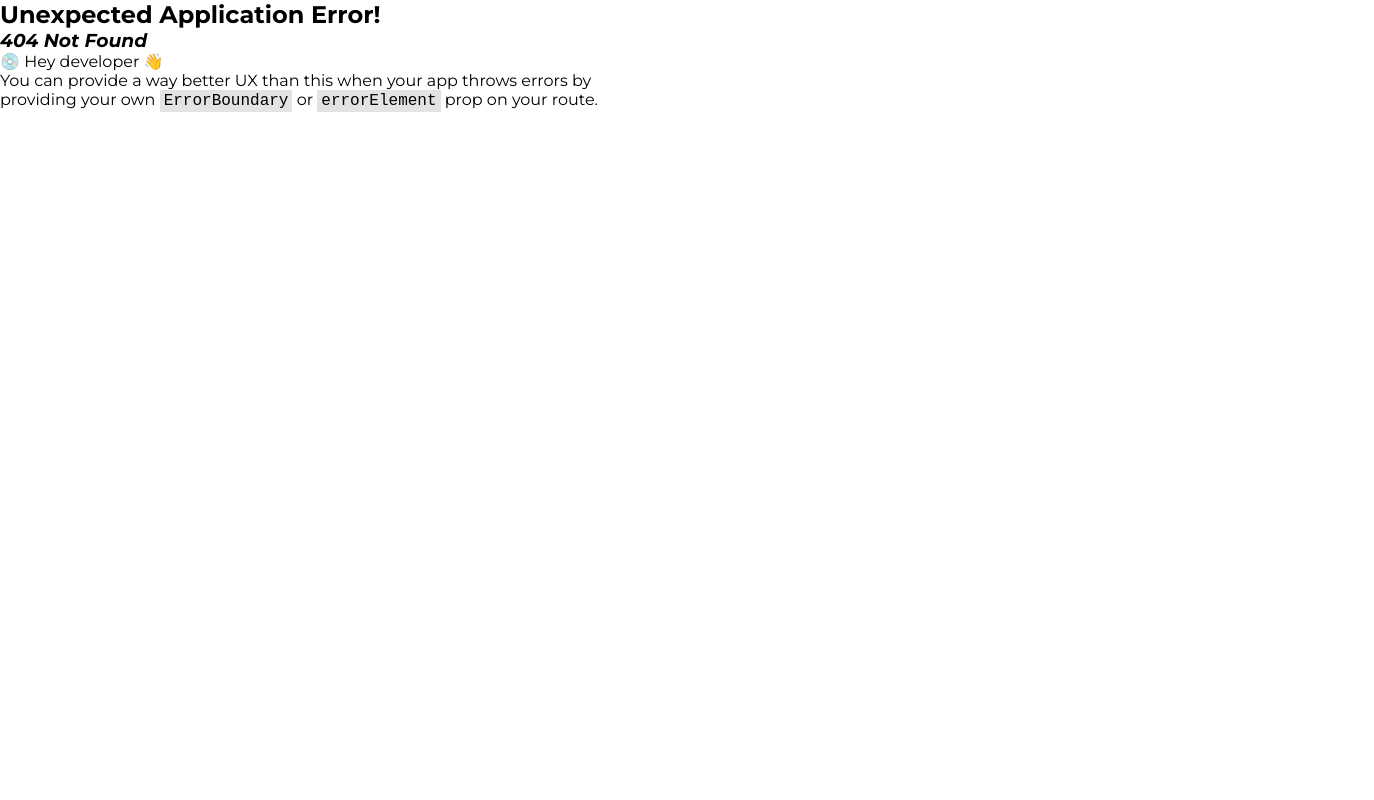
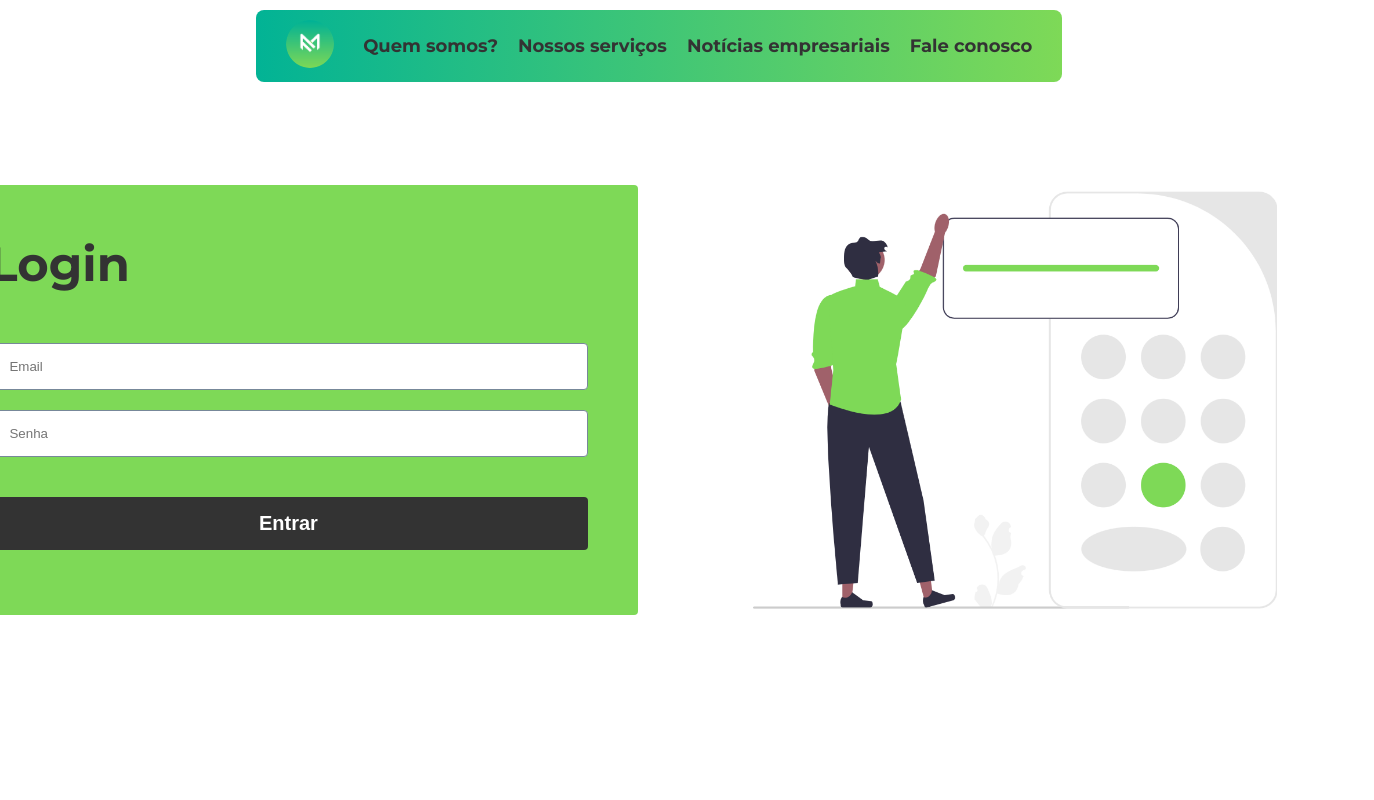
Before and after one commit to MariaJuliaAS/mettaContabilidade, a React (Vite) app: page /addNewsAuth in a window 1280 px wide. Before the commit this address had no page. Shown: the top 800 px of the page, 1374 px wide, since content can reach past the window. Built offline with nearby package versions, Linux system fonts and the light colour scheme; no server answers.

Commit message:
Adicionando página de login para o administrador entrar na área de publicar notifica

```diff
--- a/src/components/addNewsForm/index.tsx
+++ /dev/null
@@ -1,26 +0,0 @@
-import styles from '../../styles/addNewsForm.module.css';
-
-export function AddNewsForm() {
-    return (
-        <section className={styles.addNewsFormContainer}>
-            <div className={styles.addNewsContent}>
-                <h1>Adicionar notícia</h1>
-
-                <form className={styles.form}>
-                    <input
-                        type="text"
-                        placeholder='Título da notícia'
-                    />
-                    <textarea
-                        name="news"
-                        id="news"
-                        rows={10}
-                        cols={50}
-                        placeholder='Notícia'
-                    />
-                    <button>Publicar notícia</button>
-                </form>
-            </div>
-        </section>
-    )
-}
--- a/src/components/header/index.tsx
+++ b/src/components/header/index.tsx
@@ -19,7 +19,7 @@ export function Header() {
 
     }, [])
 
-    const headerLocation = location.pathname === '/addNews';
+    const headerLocation = location.pathname === '/addNews' || location.pathname === "/addNewsAuth";
 
     return (
         <header className={isScrolled || headerLocation ? styles.headerContainerScrolled : styles.headerContainer}
--- a/src/pages/addNews/index.tsx
+++ b/src/pages/addNews/index.tsx
@@ -1,9 +1,76 @@
-import { AddNewsForm } from "../../components/addNewsForm"
+import styles from '../../styles/addNews.module.css';
+import { useState, useEffect } from 'react';
+import { addDoc, collection } from 'firebase/firestore';
+import { db } from '../../services/firebaseConnection';
+import { onAuthStateChanged } from 'firebase/auth';
+import { auth } from '../../services/firebaseConnection';
+import { useNavigate } from 'react-router-dom';
+
+interface NewsProps {
+    title: string;
+    news: string;
+}
 
 export function AddNews() {
+    const navigate = useNavigate()
+    const [newsInput, setNewsInput] = useState<NewsProps>({
+        title: "",
+        news: ""
+    })
+
+    useEffect(() => {
+        onAuthStateChanged(auth, (user) => {
+            if (!user) {
+                navigate("/addNewsAuth", { replace: true })
+            }
+        })
+    }, [])
+
+    async function handleAddNews(event: React.FormEvent) {
+        event.preventDefault()
+
+        await addDoc(collection(db, "news"), newsInput)
+            .then(() => {
+                alert("Noticia adicionada")
+                setNewsInput({
+                    title: "",
+                    news: ""
+                })
+            })
+            .catch((error) => {
+                console.log("erro ao adicionar tarefa, " + error)
+            })
+    }
+
+
     return (
-        <main>
-            <AddNewsForm />
+        <main className={styles.addNewsFormContainer}>
+            <section className={styles.addNewsContent}>
+
+                <h1>Adicionar notícia</h1>
+
+                <form className={styles.form} onSubmit={handleAddNews}>
+                    <input
+                        type="text"
+                        placeholder='Título da notícia'
+                        value={newsInput?.title}
+                        onChange={(e) => setNewsInput(prev => ({ ...prev, title: e.target.value }))}
+                        required
+                    />
+                    <textarea
+                        name="news"
+                        id="news"
+                        rows={10}
+                        cols={50}
+                        placeholder='Notícia'
+                        value={newsInput?.news}
+                        onChange={(e) => setNewsInput(prev => ({ ...prev, news: e.target.value }))}
+                        required
+                    />
+                    <button type='submit'>Publicar notícia</button>
+                </form>
+
+            </section>
         </main>
     )
 }
--- /dev/null
+++ b/src/pages/addNewsAuth/index.tsx
@@ -0,0 +1,63 @@
+import styles from "../../styles/addNewsAuth.module.css";
+import { useState } from "react";
+import { signInWithEmailAndPassword } from "firebase/auth";
+import { auth } from "../../services/firebaseConnection";
+import { useNavigate } from "react-router-dom";
+import imgCalculator from "../../assets/undraw_calculator_21hp.png";
+
+interface AuthProps {
+    email: string;
+    password: string;
+}
+
+export function AddNewsAuth() {
+    const navigate = useNavigate()
+    const [authInput, setAuthInput] = useState<AuthProps>({
+        email: "",
+        password: ""
+    })
+
+    async function login(event: React.FormEvent) {
+        event.preventDefault()
+
+        await signInWithEmailAndPassword(auth, authInput.email, authInput.password)
+            .then(() => {
+                alert("usuário logado")
+                navigate("/addNews", { replace: true })
+            })
+            .catch((error) => {
+                console.log("Erro ao logar usuário: " + error)
+            })
+    }
+
+    return (
+        <main className={styles.addNewsAuthContainer}>
+            <section className={styles.addNewsAuthContent}>
+
+                <div className={styles.loginArea}>
+                    <h1>Login</h1>
+                    <form onSubmit={login}>
+                        <input
+                            type="text"
+                            placeholder="Email"
+                            value={authInput.email}
+                            onChange={(e) => setAuthInput(prev => ({ ...prev, email: e.target.value }))}
+                        />
+                        <input
+                            type="password"
+                            placeholder="Senha"
+                            value={authInput.password}
+                            onChange={(e) => setAuthInput(prev => ({ ...prev, password: e.target.value }))}
+                        />
+                        <button type="submit">Entrar</button>
+                    </form>
+                </div>
+
+                <div className={styles.imgArea}>
+                    <img src={imgCalculator} alt="Desenho de calculadora" />
+                </div>
+
+            </section>
+        </main>
+    )
+}
--- a/src/router.tsx
+++ b/src/router.tsx
@@ -1,6 +1,7 @@
 import { createBrowserRouter } from "react-router-dom";
 import { Home } from "./pages/home";
 import { News } from "./pages/news";
+import { AddNewsAuth } from "./pages/addNewsAuth";
 import { AddNews } from "./pages/addNews";
 import { Layout } from "./components/layout";
 
@@ -17,6 +18,10 @@ const router = createBrowserRouter([
                 element: <News />
             },
             {
+                path: '/addNewsAuth',
+                element: <AddNewsAuth />
+            },
+            {
                 path: '/addNews',
                 element: <AddNews />
             }
--- a/src/services/firebaseConnection.ts
+++ b/src/services/firebaseConnection.ts
@@ -1,5 +1,6 @@
 import { initializeApp } from "firebase/app";
 import { getFirestore } from "firebase/firestore";
+import { getAuth } from "firebase/auth";
 
 const firebaseConfig = {
     apiKey: import.meta.env.VITE_FIREBASE_API_KEY,
@@ -13,5 +14,6 @@ const firebaseConfig = {
 
 const firebaseApp = initializeApp(firebaseConfig);
 const db = getFirestore(firebaseApp);
+const auth = getAuth(firebaseApp)
 
-export { db }
+export { db, auth }
--- /dev/null
+++ b/src/styles/addNewsAuth.module.css
@@ -0,0 +1,71 @@
+.addNewsAuthContainer{
+    height: 100vh;
+    background: var(--white);
+    display: flex;
+    justify-content: center;
+    align-items: center;
+}
+
+.addNewsAuthContent{
+    display: flex;
+    justify-content: center;
+    align-items: center;
+    flex-direction: row;
+    gap: 50px;
+}
+
+.loginArea, .imgArea{
+    display: flex;
+    flex: 1;
+}
+
+.loginArea{
+    width: 700px;
+    padding: 50px;
+    height: 430px;
+    border-radius: 4px;
+    display: flex;
+    flex-direction: column;
+    background-color: var(--details);
+}
+
+.loginArea h1{
+    color: var(--black);
+    font-size: 48px;
+    margin-bottom: 50px;
+}
+
+.loginArea form{
+    display: flex;
+    justify-content: center;
+    flex-direction: column;
+    gap: 20px;
+}
+
+.loginArea input{
+    border: 1px solid var(--span);
+    border-radius: 4px;
+    padding: 15px 20px;
+    width: 100%;
+    color: var(--black);
+}
+
+.loginArea button{
+    background-color: var(--black);
+    padding: 15px;
+    border-radius: 4px;
+    color: var(--white);
+    font-weight: 700;
+    font-size: 20px;
+    transition: 0.3s all ease-in-out;
+    margin-top: 20px;
+}
+
+.loginArea button:hover{
+    transform: scale(1.05);
+}
+
+.imgArea img{
+    width: auto;
+    height: 520px;
+}
```
Also changed, not shown: src/assets/undraw_calculator_21hp.png (added), src/styles/addNews.module.css (renamed from src/styles/addNewsForm.module.css).
